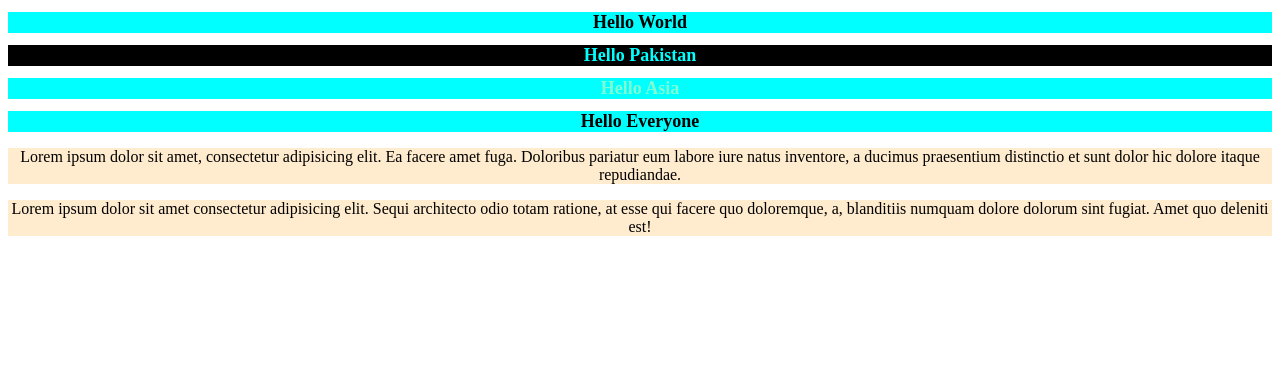
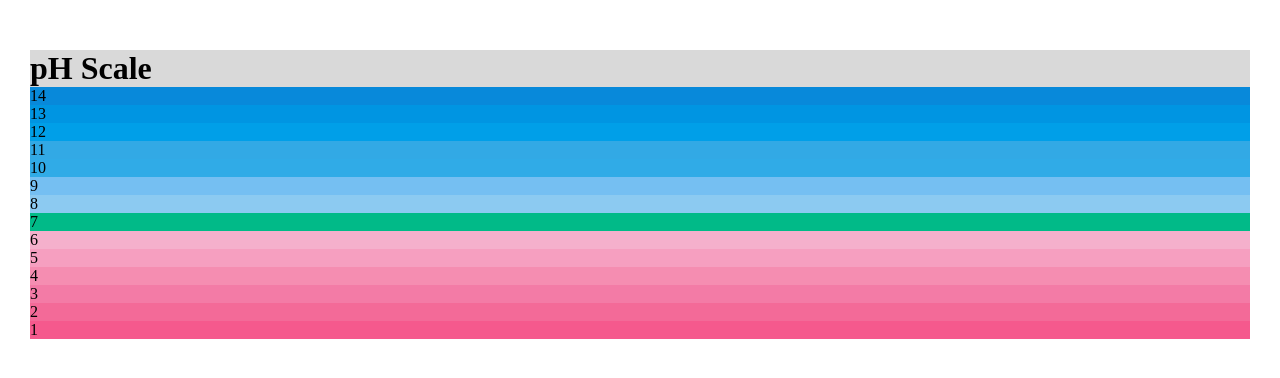
Before and after one commit to saiftajik/prc, a plain HTML site: page index.html in a window 1280 px wide. Drawn offline with Linux system fonts and the light colour scheme.

Commit message:
ph scale

```diff
--- a/index.html
+++ b/index.html
@@ -1,30 +1,26 @@
 <!DOCTYPE html>
 <html lang="en">
-
 <head>
     <link rel="stylesheet" href="style.css">
     <meta charset="UTF-8">
     <meta name="viewport" content="width=device-width, initial-scale=1.0">
     <title>Document</title>
-    <style>
-        h1 {
-            background-color: aqua;
-            text-align: center;
-            font-size: large;
-        }
-    </style>
 </head>
-
 <body>
-    <h1>Hello World</h1>
-    <h1 style="background-color: black; color: aqua;">Hello Pakistan</h1>
-    <h1 class="main">Hello Asia</h1>
-    <h1>Hello Everyone</h1>
-    <p>Lorem ipsum dolor sit amet, consectetur adipisicing elit. Ea facere amet fuga. Doloribus pariatur eum labore iure
-        natus inventore, a ducimus praesentium distinctio et sunt dolor hic dolore itaque repudiandae.</p>
-    <p>Lorem ipsum dolor sit amet consectetur adipisicing elit. Sequi architecto odio totam ratione, at esse qui facere
-        quo doloremque, a, blanditiis numquam dolore dolorum sint fugiat. Amet quo deleniti est!</p>
-
+    <h1>pH Scale</h1>
+    <p class="c14">14</p>
+    <p class="c13">13</p>
+    <p class="c12">12</p>
+    <p class="c11">11</p>
+    <p class="c10">10</p>
+    <p class="c9">9</p>
+    <p class="c8">8</p>
+    <p class="c7">7</p>
+    <p class="c6">6</p>
+    <p class="c5">5</p>
+    <p class="c4">4</p>
+    <p class="c3">3</p>
+    <p class="c2">2</p>
+    <p class="c1">1</p>
 </body>
-
 </html>
--- a/style.css
+++ b/style.css
@@ -1,16 +1,61 @@
-p{
-    text-align: center;
-    background-color: blanchedalmond;
-    text-decoration: dashed;
+*{
+   padding: 0;
+   margin: 0;
+   box-sizing: border-box;
 }
-h1 {
-    background-color: brown;
+body{
+    margin: 50px 30px;
 }
-.main{
-    color: aquamarine;
+h1{
+    background-color: #d9d9d9;
 }
-#point{
-    text-align: center;
-    color: beige;
-    background-color: aqua;
+
+.c14{
+    background-color:#0889da;
 }
+.c13{
+    background-color:#0095e2;
+}
+.c12{
+    background-color: #009fe8;
+}
+.c11{
+    background-color:#32a9e5;
+}
+.c10{
+    background-color: #30abe7;
+}
+.c9{
+    background-color:#75bff2;
+}
+.c8{
+    background-color:#8ccaf1;
+}
+.c7{
+    background-color:#01ba88;
+}
+.c6{
+    background-color:#f5b0cc;
+}
+
+.c5{
+    background-color:#f69fc0;
+}
+.c4{
+    background-color: #f58db1;
+}
+
+.c3{
+    background-color: #f37ba6;
+}
+
+.c2{
+    background-color: #f36a98;
+}
+
+.c1{
+    background-color: #f5598d;
+}
+.c0{
+    background-color: #ee3e7f;
+}
```
